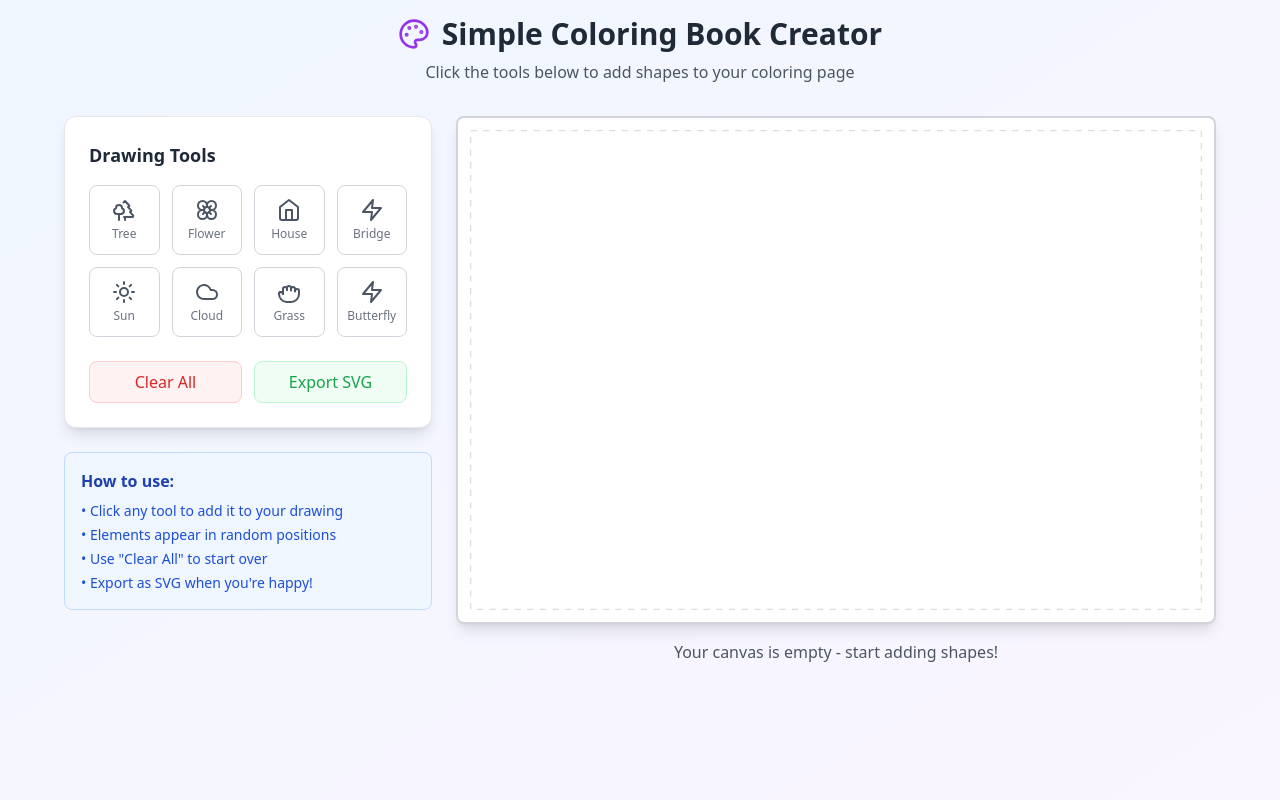
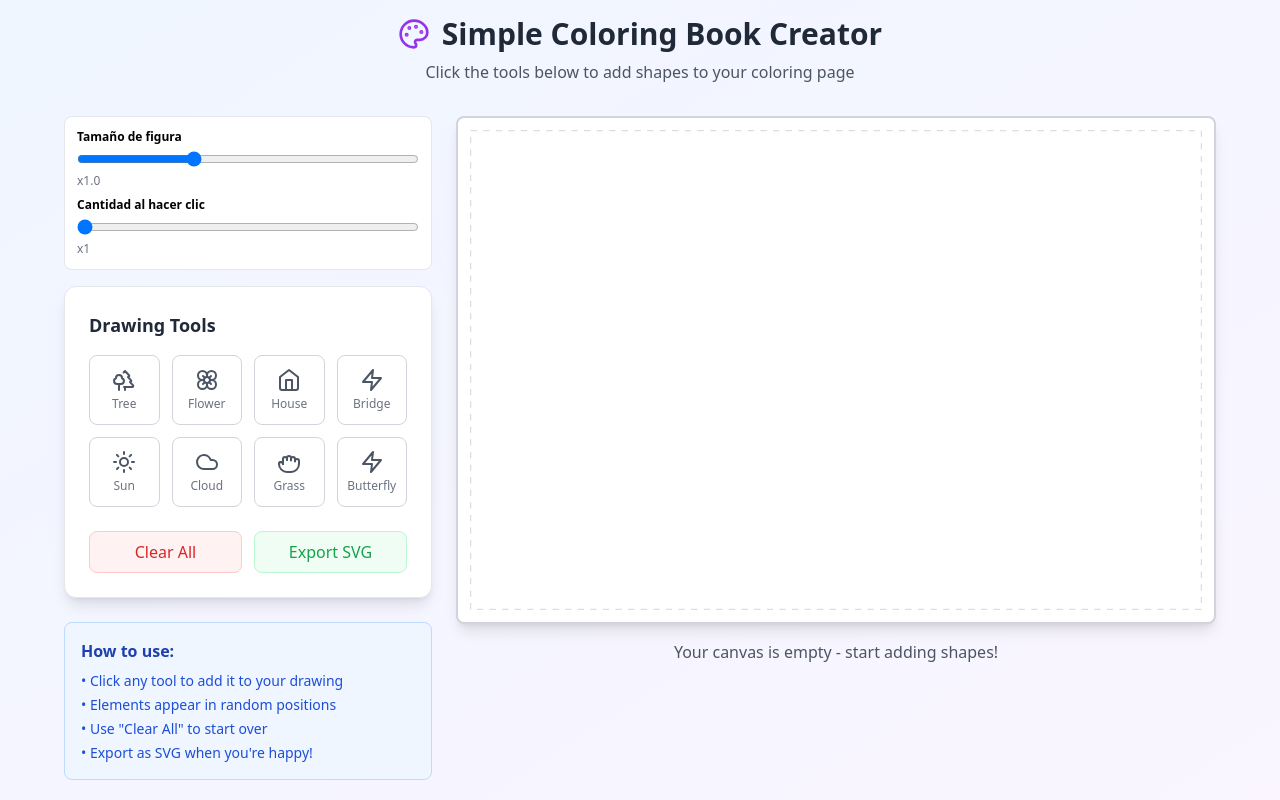
Before and after one commit to mwveliz/coloring-book, a React (Vite) app: page / in a window 1280 px wide. Built offline with nearby package versions, Linux system fonts and the light colour scheme.

Commit message:
Improved scrolls

```diff
--- a/src/App.tsx
+++ b/src/App.tsx
@@ -6,14 +6,17 @@ import { Palette } from 'lucide-react';
 
 function App() {
   const [elements, setElements] = useState<JSX.Element[]>([]);
+  const [shapeSize, setShapeSize] = useState(1); // 1x por defecto
+  const [shapeCount, setShapeCount] = useState(1); // 1 por defecto
 
   const handleAddElement = (type: string) => {
-    // Generate random position within the drawing area
-    const x = 50 + Math.random() * 500; // Keep within bounds
-    const y = 50 + Math.random() * 300;
-
-    const newElement = generateShape(type, x, y);
-    setElements(prev => [...prev, newElement]);
+    const newElements: JSX.Element[] = [];
+    for (let i = 0; i < shapeCount; i++) {
+      const x = 50 + Math.random() * 500;
+      const y = 50 + Math.random() * 300;
+      newElements.push(generateShape(type, x, y, shapeSize));
+    }
+    setElements(prev => [...prev, ...newElements]);
   };
 
   const handleClear = () => {
@@ -84,6 +87,32 @@ function App() {
         <div className="grid lg:grid-cols-3 gap-6">
           {/* Tools Panel */}
           <div className="lg:col-span-1">
+            {/* NUEVOS CONTROLES */}
+            <div className="mb-4 bg-white rounded-lg p-3 border border-gray-200">
+              <label className="block text-xs font-semibold mb-1">Tamaño de figura</label>
+              <input
+                type="range"
+                min={0.5}
+                max={2}
+                step={0.1}
+                value={shapeSize}
+                onChange={e => setShapeSize(Number(e.target.value))}
+                className="w-full"
+              />
+              <div className="text-xs text-gray-500 mb-2">x{shapeSize.toFixed(1)}</div>
+              <label className="block text-xs font-semibold mb-1">Cantidad al hacer clic</label>
+              <input
+                type="range"
+                min={1}
+                max={5}
+                step={1}
+                value={shapeCount}
+                onChange={e => setShapeCount(Number(e.target.value))}
+                className="w-full"
+              />
+              <div className="text-xs text-gray-500">x{shapeCount}</div>
+            </div>
+            {/* FIN NUEVOS CONTROLES */}
             <DrawingTools
               onAddElement={handleAddElement}
               onClear={handleClear}
--- a/src/utils/shapeGenerator.tsx
+++ b/src/utils/shapeGenerator.tsx
@@ -1,5 +1,10 @@
 // Professional coloring book shape generators
-export const generateShape = (type: string, x: number, y: number): JSX.Element => {
+export const generateShape = (
+  type: string,
+  x: number,
+  y: number,
+  size: number = 1
+): JSX.Element => {
   const strokeProps = {
     fill: 'none',
     stroke: '#000',
@@ -11,7 +16,7 @@ export const generateShape = (type: string, x: number, y: number): JSX.Element =
   switch (type) {
     case 'tree':
       return (
-        <g key={`tree-${Date.now()}-${Math.random()}`}>
+        <g key={`tree-${Date.now()}-${Math.random()}`} transform={`translate(${x},${y}) scale(${size}) translate(${-x},${-y})`}>
           {/* Tree trunk with texture lines */}
           <path
             d={`M${x-4} ${y+20} Q${x-2} ${y+15} ${x-3} ${y+10} Q${x-1} ${y+5} ${x} ${y} Q${x+1} ${y+5} ${x+3} ${y+10} Q${x+2} ${y+15} ${x+4} ${y+20} Z`}
@@ -36,7 +41,7 @@ export const generateShape = (type: string, x: number, y: number): JSX.Element =
 
     case 'flower':
       return (
-        <g key={`flower-${Date.now()}-${Math.random()}`}>
+        <g key={`flower-${Date.now()}-${Math.random()}`} transform={`translate(${x},${y}) scale(${size}) translate(${-x},${-y})`}>
           {/* Flower stem with leaves */}
           <path d={`M${x} ${y+15} Q${x-2} ${y+25} ${x} ${y+35} Q${x+1} ${y+45} ${x-1} ${y+50}`} {...strokeProps} />
 
@@ -62,7 +67,7 @@ export const generateShape = (type: string, x: number, y: number): JSX.Element =
 
     case 'house':
       return (
-        <g key={`house-${Date.now()}-${Math.random()}`}>
+        <g key={`house-${Date.now()}-${Math.random()}`} transform={`translate(${x},${y}) scale(${size}) translate(${-x},${-y})`}>
           {/* House base */}
           <rect x={x-25} y={y-5} width="50" height="30" {...strokeProps} />
 
@@ -91,7 +96,7 @@ export const generateShape = (type: string, x: number, y: number): JSX.Element =
 
     case 'bridge':
       return (
-        <g key={`bridge-${Date.now()}-${Math.random()}`}>
+        <g key={`bridge-${Date.now()}-${Math.random()}`} transform={`translate(${x},${y}) scale(${size}) translate(${-x},${-y})`}>
           {/* Bridge deck */}
           <path d={`M${x-30} ${y+5} Q${x} ${y-5} ${x+30} ${y+5}`} {...strokeProps} />
           <path d={`M${x-30} ${y+8} Q${x} ${y-2} ${x+30} ${y+8}`} {...strokeProps} />
@@ -116,7 +121,7 @@ export const generateShape = (type: string, x: number, y: number): JSX.Element =
 
     case 'cloud':
       return (
-        <g key={`cloud-${Date.now()}-${Math.random()}`}>
+        <g key={`cloud-${Date.now()}-${Math.random()}`} transform={`translate(${x},${y}) scale(${size}) translate(${-x},${-y})`}>
           {/* Detailed cloud shape */}
           <path
             d={`M${x-20} ${y+2} Q${x-25} ${y-5} ${x-18} ${y-8} Q${x-15} ${y-12} ${x-8} ${y-10} Q${x-5} ${y-15} ${x+2} ${y-12} Q${x+8} ${y-16} ${x+15} ${y-12} Q${x+20} ${y-8} ${x+18} ${y-2} Q${x+22} ${y+3} ${x+15} ${y+6} Q${x+8} ${y+8} ${x} ${y+6} Q${x-8} ${y+8} ${x-15} ${y+6} Q${x-22} ${y+3} ${x-20} ${y+2} Z`}
@@ -131,7 +136,7 @@ export const generateShape = (type: string, x: number, y: number): JSX.Element =
 
     case 'grass':
       return (
-        <g key={`grass-${Date.now()}-${Math.random()}`}>
+        <g key={`grass-${Date.now()}-${Math.random()}`} transform={`translate(${x},${y}) scale(${size}) translate(${-x},${-y})`}>
           {/* Multiple grass blades */}
           <path d={`M${x-15} ${y+10} Q${x-14} ${y-5} ${x-12} ${y-8} Q${x-10} ${y-5} ${x-9} ${y+10}`} {...strokeProps} />
           <path d={`M${x-8} ${y+10} Q${x-7} ${y-3} ${x-5} ${y-6} Q${x-3} ${y-3} ${x-2} ${y+10}`} {...strokeProps} />
@@ -147,7 +152,7 @@ export const generateShape = (type: string, x: number, y: number): JSX.Element =
 
     case 'sun':
       return (
-        <g key={`sun-${Date.now()}-${Math.random()}`}>
+        <g key={`sun-${Date.now()}-${Math.random()}`} transform={`translate(${x},${y}) scale(${size}) translate(${-x},${-y})`}>
           {/* Sun center with face */}
           <circle cx={x} cy={y} r="15" {...strokeProps} />
 
@@ -180,7 +185,7 @@ export const generateShape = (type: string, x: number, y: number): JSX.Element =
 
     case 'butterfly':
       return (
-        <g key={`butterfly-${Date.now()}-${Math.random()}`}>
+        <g key={`butterfly-${Date.now()}-${Math.random()}`} transform={`translate(${x},${y}) scale(${size}) translate(${-x},${-y})`}>
           {/* Butterfly body */}
           <path d={`M${x} ${y-15} Q${x+1} ${y-10} ${x} ${y-5} Q${x-1} ${y} ${x} ${y+5} Q${x+1} ${y+10} ${x} ${y+15}`} {...strokeProps} />
 
```
